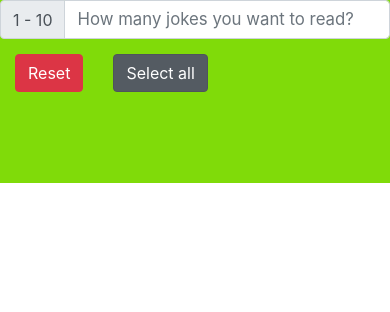
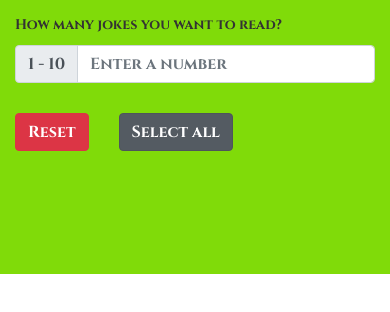
Before and after one commit to yovchenko/chuck-norris-jokes-angular-js, a website built with webpack: page src/public/index.html in a window 390 px wide. Built offline with nearby package versions, Linux system fonts and the light colour scheme; some packages are replaced by stand-ins of ours; no server answers.

Commit message:
google font has been added

```diff
--- a/src/app/app.html
+++ b/src/app/app.html
@@ -1,13 +1,16 @@
 <main>
   <div class="container">
     <div class="row">
+      <label class="font-effect-outline" for="input-number">How many jokes you want to read?</label>
       <div class="input-group">
         <div class="input-group-prepend">
           <div class="input-group-text" id="btnGroupAddon">1 - 10</div>
         </div>
-        <input type="text" ng-model="jokesNumber" ng-change="change()" class="form-control" placeholder="How many jokes you want to read?"
-          aria-label="How many jokes you want to read?" aria-describedby="btnGroupAddon">
+        <input type="text" ng-model="jokesNumber" id="input-number" ng-change="change()" class="form-control" placeholder="Enter a number"
+          aria-label="Enter a number" aria-describedby="btnGroupAddon">
       </div>
+    </div>
+    <div class="row">
       <button class="btn btn-danger" ng-click="reset()" type="reset">Reset</button>
       <div class="btn-group btn-group-toggle btn-group-vertical" data-toggle="buttons">
         <label class="btn btn-secondary active" ng-click="selectCategory(this)">
@@ -18,12 +21,12 @@
         </label>
       </div>
     </div>
+    <div class="row">
+      <blockquote class="font-effect-outline" ng-repeat="joke in jokes track by $index">
+        <h1>{{joke.joke}}</h1>
+      </blockquote>
+    </div>
   </div>
 </main>
 <footer>
-  <div class="container">
-    <div class="row">
-      <h1 ng-repeat="joke in jokes track by $index">{{joke.joke}}</h1>
-    </div>
-  </div>
 </footer>
--- a/src/public/index.html
+++ b/src/public/index.html
@@ -6,7 +6,7 @@
   <title>Angular App</title>
   <link rel="icon" type="image/x-icon" href="/img/favicon.ico">
   <meta name="viewport" content="width=device-width, initial-scale=1">
-
+  <link href="https://fonts.googleapis.com/css?family=Cinzel:700&effect=outline" rel="stylesheet">
   <base href="./">
 </head>
 
--- a/src/style/app.css
+++ b/src/style/app.css
@@ -1,15 +1,28 @@
-body {
-  font-size: 100%;
+html body {
+  font-family: 'Cinzel', serif;
+  font-size: 1rem;
+  line-height: 1.45;
+  color: #333;
 }
 
 .container {
   background: rgb(128, 219, 9);
 }
 
-.row {}
+label[for='input-number'] {
+  padding: 15px 15px 10px 15px;
+  margin-bottom: -15px;
+  font-size: 1.25em;
+}
+
+.container .row .input-group {
+  padding: 15px;
+  color: #000;
+}
 
 .container h1 {
-  font-size: 1.3em;
+  font-size: 1.333em;   /* Perfect fourth */
+  line-height: 1.2;
   padding: 15px;
 }
 
@@ -29,42 +42,31 @@ body {
   border-bottom-left-radius: 0.25rem;
 }
 
-.container .form-control {
-  font-size: 1.25rem;
-}
 
 @media (max-width: 1199.98px) {
   html body {
     font-size: 0.95rem;
   }
-  .container .form-control {
-    font-size: 1.2rem;
-}
+
 }
 
 @media (max-width: 991.98px) {
   html body {
     font-size: 0.9rem;
   }
-  .container .form-control {
-    font-size: 1.15rem;
-}
+
 }
 
 @media (max-width: 767.98px) {
   html body {
     font-size: 0.85rem;
   }
-  .container .form-control {
-    font-size: 1.1rem;
-}
+
 }
 
 @media (max-width: 575.98px) {
   html body {
-    font-size: 0.8rem;
+    font-size: 0.7rem;
   }
-  .container .form-control {
-    font-size: 1.05rem;
+
 }
-}
```
